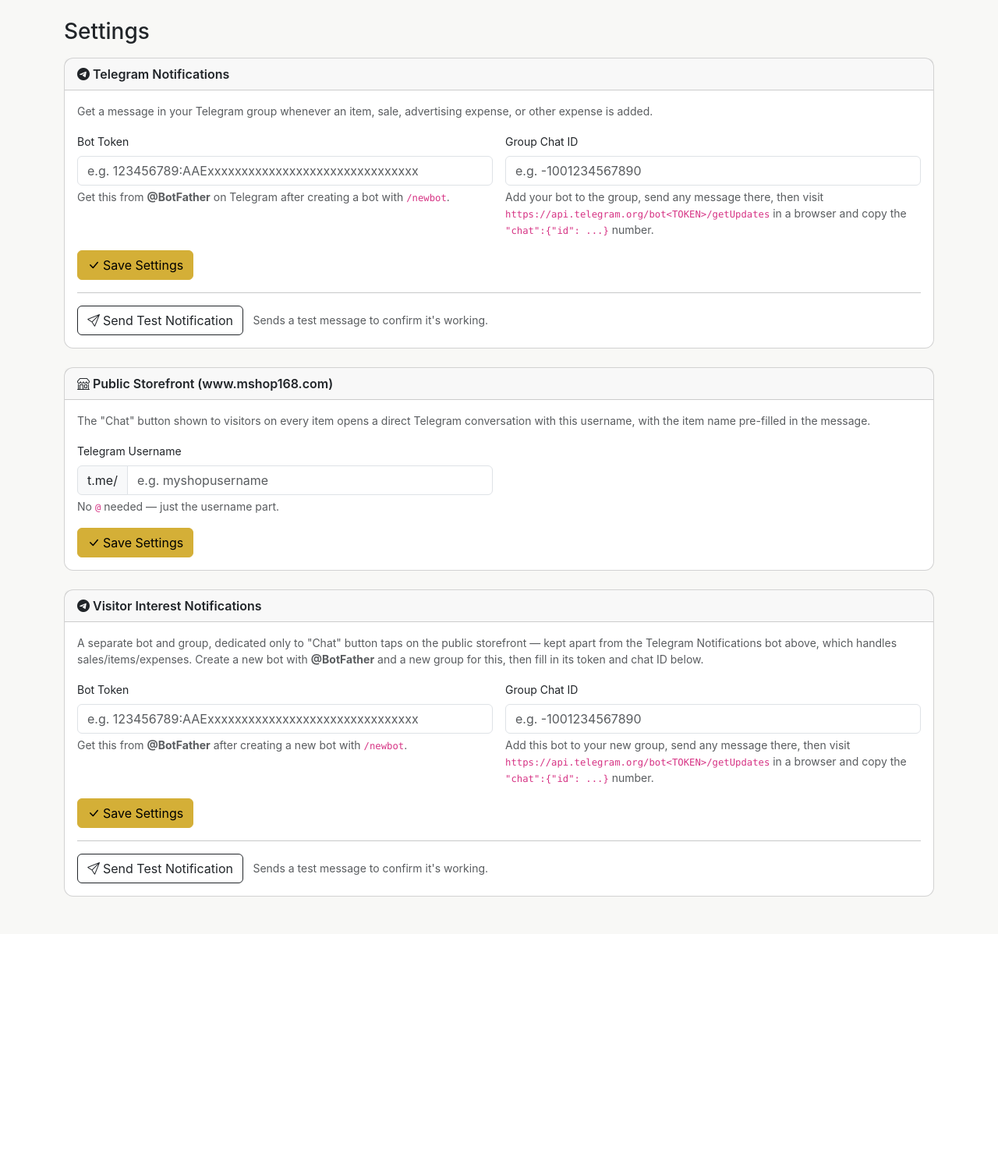
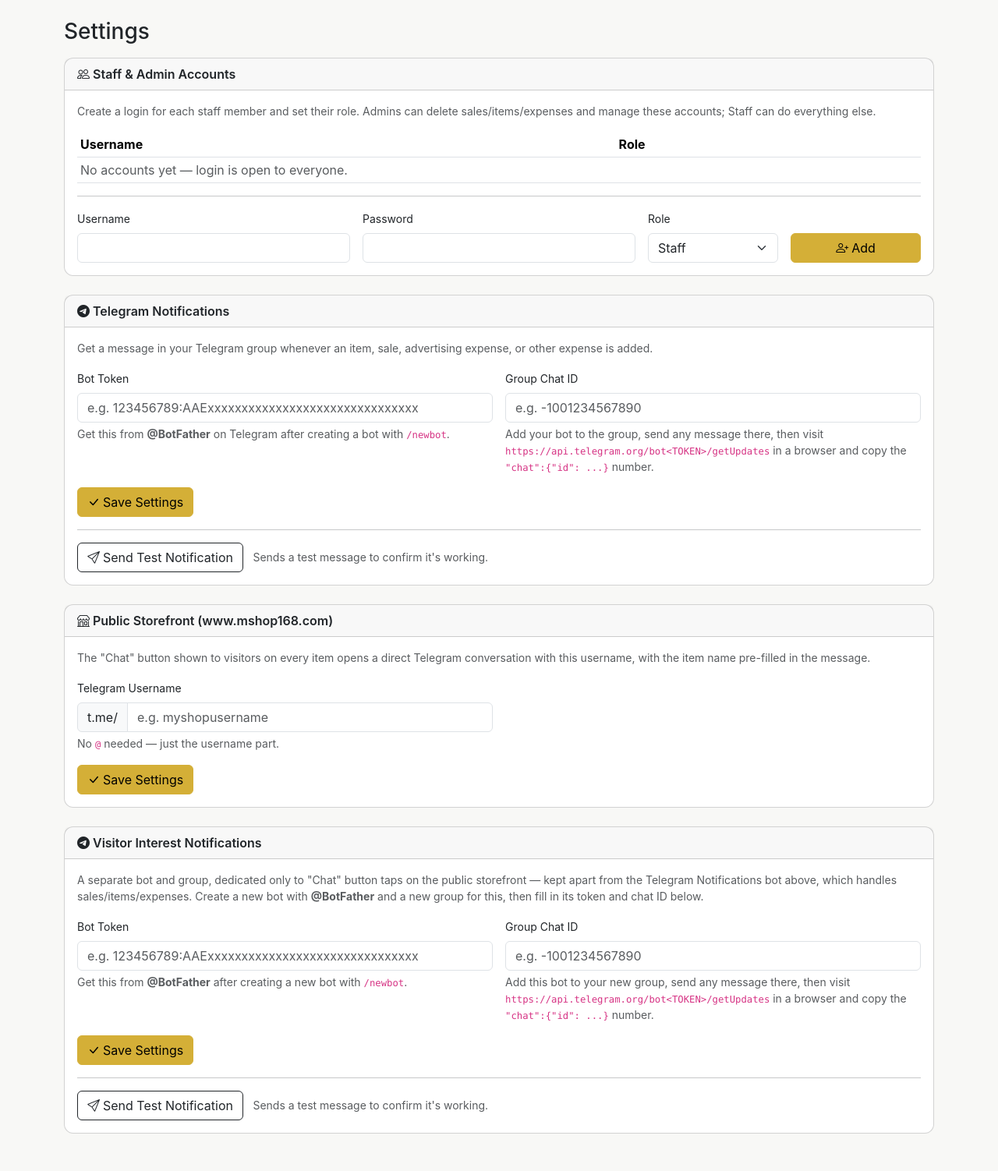
Before and after one commit to yimphaly68/mshop, a Flask app: page /pe/settings in a window 1280 px wide. Shown: the part 82-1584 px from the top of the page at 78% size. Before the commit the page ends 1232 px from the top, so only its background shows below. Run offline with Flask 3, Linux system fonts and the light colour scheme.

Commit message:
Add staff/admin account management to Settings
New "Staff & Admin Accounts" card lets the owner create and delete
logins with a role (Staff or Admin) directly from Settings, backed by
a new `users` table. The existing env-var-based admin/staff login
still works unchanged and always stays available as a built-in
fallback, shown read-only alongside the accounts created here so
there's no risk of losing access. Self-deletion and duplicate
usernames are blocked.

Co-Authored-By: Claude Sonnet 5 <noreply@anthropic.com>

```diff
--- a/app.py
+++ b/app.py
@@ -19,7 +19,7 @@ from flask import (
 )
 from sqlalchemy import text
 from werkzeug.middleware.proxy_fix import ProxyFix
-from werkzeug.security import check_password_hash
+from werkzeug.security import check_password_hash, generate_password_hash
 from werkzeug.utils import secure_filename
 
 from db import (
@@ -114,7 +114,7 @@ public_bp = Blueprint("public", __name__)
 # always open to visitors.
 # ---------------------------------------------------------------------------
 
-AUTH_USERS = {}  # username -> {"password_hash": ..., "is_admin": bool}
+AUTH_USERS = {}  # username -> {"password_hash": ..., "is_admin": bool} — built-in, from env vars
 if os.environ.get("AUTH_ADMIN_USERNAME") and os.environ.get("AUTH_ADMIN_PASSWORD_HASH"):
     AUTH_USERS[os.environ["AUTH_ADMIN_USERNAME"]] = {
         "password_hash": os.environ["AUTH_ADMIN_PASSWORD_HASH"],
@@ -127,14 +127,28 @@ if os.environ.get("AUTH_STAFF_USERNAME") and os.environ.get("AUTH_STAFF_PASSWORD
     }
 
 
+def get_db_user(db, username):
+    """A staff/admin account created from Settings (in the `users` table), on top
+    of the built-in AUTH_USERS above."""
+    if not username:
+        return None
+    row = db.execute(
+        text("SELECT password_hash, is_admin FROM users WHERE username = :u"), {"u": username}
+    ).mappings().first()
+    if not row:
+        return None
+    return {"password_hash": row["password_hash"], "is_admin": bool(row["is_admin"])}
+
+
 @app.before_request
 def require_login():
     if not AUTH_USERS or request.blueprint != "admin" or request.endpoint == "admin.login":
         return  # auth disabled, or this route doesn't need it
-    user = AUTH_USERS.get(session.get("username"))
+    username = session.get("username")
+    user = AUTH_USERS.get(username) or get_db_user(get_db(), username)
     if not user:
         return redirect(url_for("admin.login", next=request.path))
-    g.username = session["username"]
+    g.username = username
     g.is_admin = user["is_admin"]
 
 
@@ -143,7 +157,7 @@ def login():
     if request.method == "POST":
         username = request.form.get("username", "")
         password = request.form.get("password", "")
-        user = AUTH_USERS.get(username)
+        user = AUTH_USERS.get(username) or get_db_user(get_db(), username)
         if user and check_password_hash(user["password_hash"], password):
             session.clear()
             session.permanent = True
@@ -1143,6 +1157,9 @@ def settings():
 
     token, chat_id = get_telegram_config(db)
     chat_click_token, chat_click_chat_id = get_chat_click_telegram_config(db)
+    db_users = db.execute(
+        text("SELECT id, username, is_admin, created_at FROM users ORDER BY created_at")
+    ).mappings().all()
     return render_template(
         "settings.html",
         telegram_token_set=bool(token),
@@ -1150,7 +1167,50 @@ def settings():
         chat_click_token_set=bool(chat_click_token),
         chat_click_chat_id=chat_click_chat_id or "",
         public_telegram_username=get_setting(db, "public_telegram_username") or "",
+        built_in_users=[(u, info["is_admin"]) for u, info in AUTH_USERS.items()],
+        db_users=db_users,
     )
+
+
+@admin_bp.route("/settings/users/new", methods=["POST"])
+@admin_required
+def user_new():
+    db = get_db()
+    username = request.form.get("username", "").strip()
+    password = request.form.get("password", "")
+    role = request.form.get("role", "staff")
+
+    if not username or not password:
+        flash("Username and password are both required.", "danger")
+        return redirect(url_for("admin.settings"))
+    if username in AUTH_USERS or get_db_user(db, username):
+        flash(f"An account named \"{username}\" already exists.", "danger")
+        return redirect(url_for("admin.settings"))
+
+    db.execute(text(
+        "INSERT INTO users (username, password_hash, is_admin) VALUES (:username, :password_hash, :is_admin)"
+    ), {
+        "username": username,
+        "password_hash": generate_password_hash(password),
+        "is_admin": role == "admin",
+    })
+    db.commit()
+    flash(f"Account \"{username}\" created.", "success")
+    return redirect(url_for("admin.settings"))
+
+
+@admin_bp.route("/settings/users/<int:user_id>/delete", methods=["POST"])
+@admin_required
+def user_delete(user_id):
+    db = get_db()
+    user = db.execute(text("SELECT username FROM users WHERE id = :id"), {"id": user_id}).mappings().first()
+    if user and user["username"] == g.get("username"):
+        flash("You can't delete the account you're currently logged in as.", "danger")
+        return redirect(url_for("admin.settings"))
+    db.execute(text("DELETE FROM users WHERE id = :id"), {"id": user_id})
+    db.commit()
+    flash("Account removed.", "success")
+    return redirect(url_for("admin.settings"))
 
 
 @admin_bp.route("/settings/test-telegram", methods=["POST"])
--- a/db.py
+++ b/db.py
@@ -1,6 +1,7 @@
 import os
 
 from sqlalchemy import (
+    Boolean,
     CheckConstraint,
     Column,
     DateTime,
@@ -121,6 +122,16 @@ visitor_pings = Table(
     Column("last_seen", DateTime, nullable=False, server_default=text("CURRENT_TIMESTAMP")),
 )
 
+users = Table(
+    "users",
+    metadata,
+    Column("id", Integer, primary_key=True),
+    Column("username", Text, nullable=False, unique=True),
+    Column("password_hash", Text, nullable=False),
+    Column("is_admin", Boolean, nullable=False, server_default=text("0")),
+    Column("created_at", DateTime, nullable=False, server_default=text("CURRENT_TIMESTAMP")),
+)
+
 
 def get_setting(conn, key, default=None):
     row = conn.execute(text("SELECT value FROM settings WHERE key = :key"), {"key": key}).mappings().first()
--- a/templates/settings.html
+++ b/templates/settings.html
@@ -3,6 +3,71 @@
 {% block content %}
 
 <h3 class="mb-3">Settings</h3>
+
+<div class="card mb-4">
+  <div class="card-header fw-semibold"><i class="bi bi-people me-1"></i>Staff &amp; Admin Accounts</div>
+  <div class="card-body">
+    <p class="text-muted small">
+      Create a login for each staff member and set their role. Admins can delete
+      sales/items/expenses and manage these accounts; Staff can do everything else.
+    </p>
+
+    <table class="table table-sm align-middle mb-3">
+      <thead>
+        <tr><th>Username</th><th>Role</th><th></th></tr>
+      </thead>
+      <tbody>
+        {% for username, is_admin_user in built_in_users %}
+        <tr>
+          <td>{{ username }}</td>
+          <td>
+            <span class="badge {{ 'bg-dark' if is_admin_user else 'bg-secondary' }}">{{ 'Admin' if is_admin_user else 'Staff' }}</span>
+            <span class="text-muted small">(built-in)</span>
+          </td>
+          <td></td>
+        </tr>
+        {% endfor %}
+        {% for u in db_users %}
+        <tr>
+          <td>{{ u.username }}</td>
+          <td><span class="badge {{ 'bg-dark' if u.is_admin else 'bg-secondary' }}">{{ 'Admin' if u.is_admin else 'Staff' }}</span></td>
+          <td class="text-end">
+            <form method="post" action="{{ url_for('admin.user_delete', user_id=u.id) }}" onsubmit="return confirm('Remove account {{ u.username }}? This cannot be undone.');">
+              <button class="btn btn-sm btn-outline-danger"><i class="bi bi-trash"></i></button>
+            </form>
+          </td>
+        </tr>
+        {% endfor %}
+        {% if not built_in_users and not db_users %}
+        <tr><td colspan="3" class="text-muted">No accounts yet — login is open to everyone.</td></tr>
+        {% endif %}
+      </tbody>
+    </table>
+
+    <hr>
+
+    <form method="post" action="{{ url_for('admin.user_new') }}" class="row g-3">
+      <div class="col-md-4">
+        <label class="form-label small">Username</label>
+        <input type="text" name="username" class="form-control" required autocomplete="off">
+      </div>
+      <div class="col-md-4">
+        <label class="form-label small">Password</label>
+        <input type="password" name="password" class="form-control" required autocomplete="new-password">
+      </div>
+      <div class="col-md-2">
+        <label class="form-label small">Role</label>
+        <select name="role" class="form-select">
+          <option value="staff">Staff</option>
+          <option value="admin">Admin</option>
+        </select>
+      </div>
+      <div class="col-md-2 d-grid align-items-end">
+        <button class="btn btn-primary" type="submit"><i class="bi bi-person-plus me-1"></i>Add</button>
+      </div>
+    </form>
+  </div>
+</div>
 
 <div class="card mb-4">
   <div class="card-header fw-semibold"><i class="bi bi-telegram me-1"></i>Telegram Notifications</div>
```
